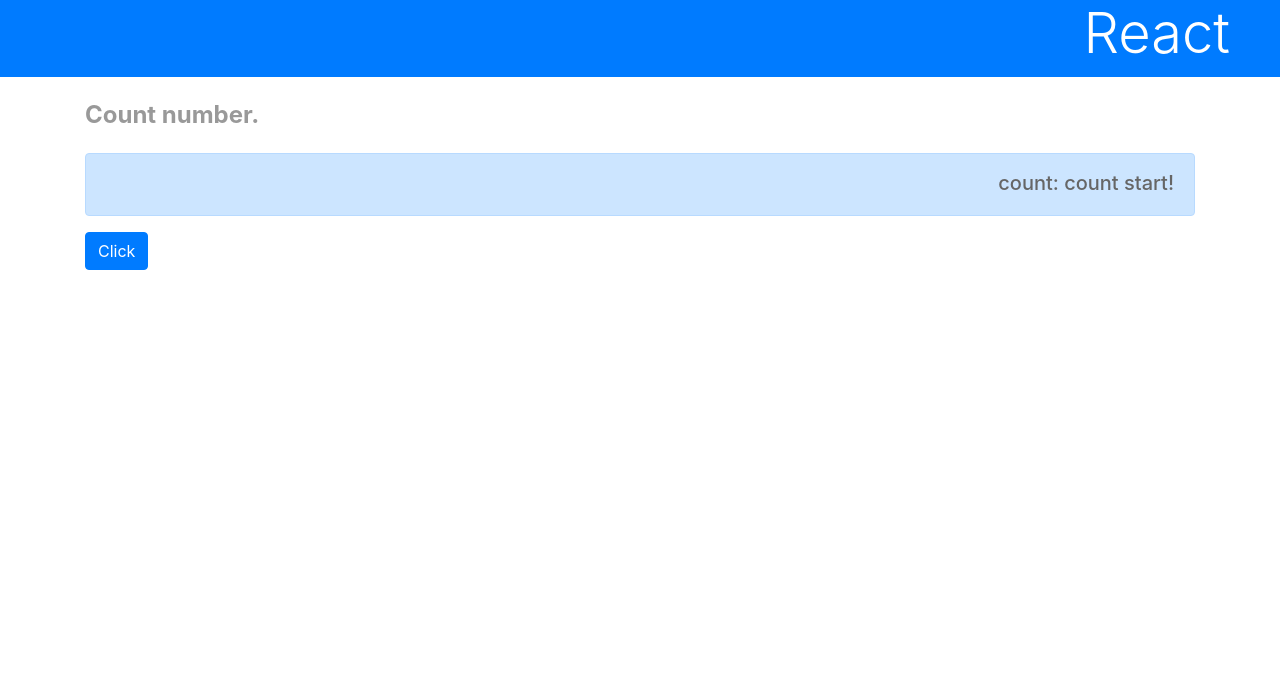
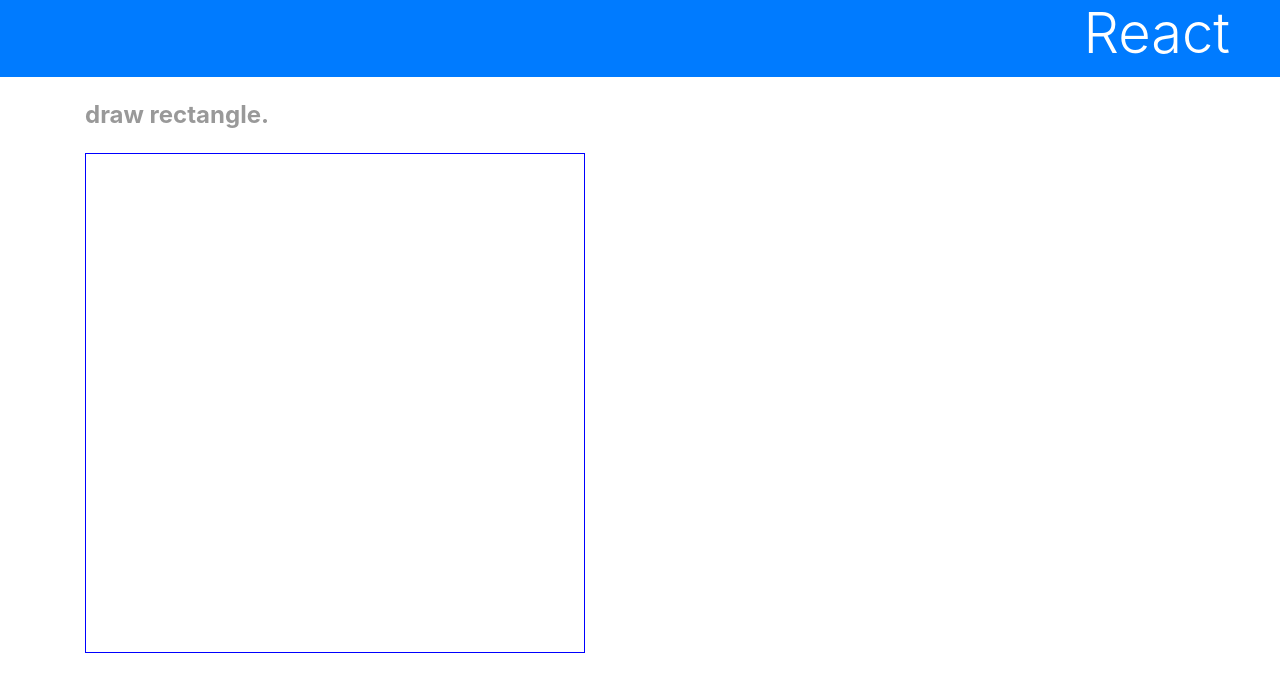
Before and after one commit to shusuke-nakamura/entry-react, a React (Create React App) app in the folder react_app/: page / in a window 1280 px wide. Shown: the top 692 px of the page. Built offline with nearby package versions, Linux system fonts and the light colour scheme.

Commit message:
プロパティとステートの連動

```diff
--- a/react_app/src/App.js
+++ b/react_app/src/App.js
@@ -3,40 +3,50 @@
 
 class App extends Component {
 
+  data = []
+
+  area = {
+    width: "500px",
+    height: "500px",
+    border: "1px solid blue"
+  }
+
   constructor(props){
     super(props)
     this.state = {
-      counter: 0,
-      msg: 'count start!',
-      flg: true,
+      list: this.data
     }
     this.doAction = this.doAction.bind(this)
   }
 
-  doAction(event) {
+  doAction(e) {
+    let x = e.pageX
+    let y = e.pageY
+    this.data.push({x:x, y:y})
     this.setState({
-      counter: this.state.counter + 1,
-      msg: this.state.counter,
-      flg: !this.state.flg,
+      list: this.data
     })
+  }
+
+  draw(d) {
+    let s = {
+      position: "absolute",
+      left: (d.x - 25) + "px",
+      top: (d.y - 25) + "px",
+      width: "50px",
+      height: "50px",
+      backgroundColor: "#66f3",
+    }
+    return <div style={s}></div>
   }
 
   render(){
     return  <div>
     <h1 className="bg-primary text-white display-4">React</h1>
     <div className="container">
-      <p className="subtitle">Count number.</p>
-      {this.state.flg ?
-        <div className="alert alert-primary text-right">
-          <p className="h5">count: {this.state.msg}</p>
-        </div>
-        :
-        <div className="alert alert-warning text-left">
-          <p className="h5">{this.state.msg}です。</p>
-        </div>
-      }
-      <div className="text-content">
-        <button className="btn btn-primary" onClick={this.doAction}>Click</button>
+      <p className="subtitle">draw rectangle.</p>
+      <div style={this.area} onClick={this.doAction}>
+        {this.data.map((value)=>this.draw(value))}
       </div>
     </div>
   </div>
```
